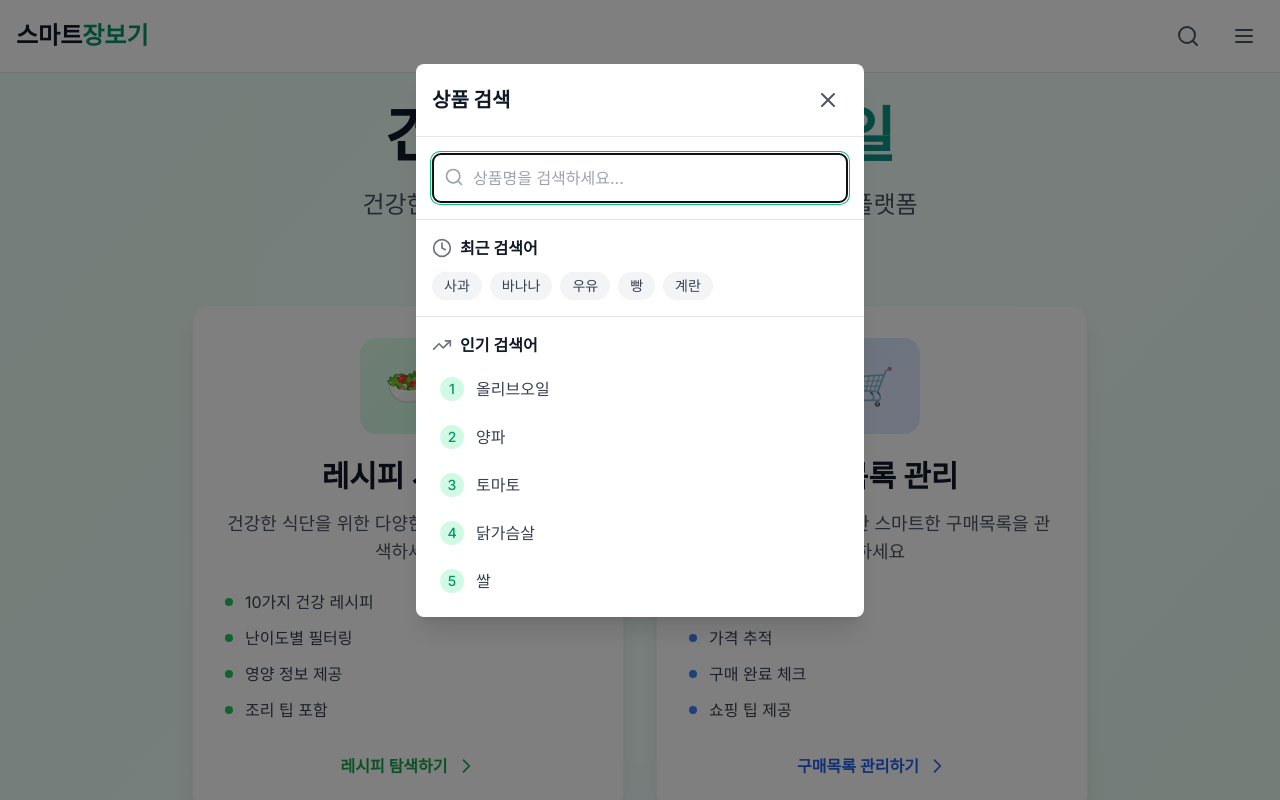
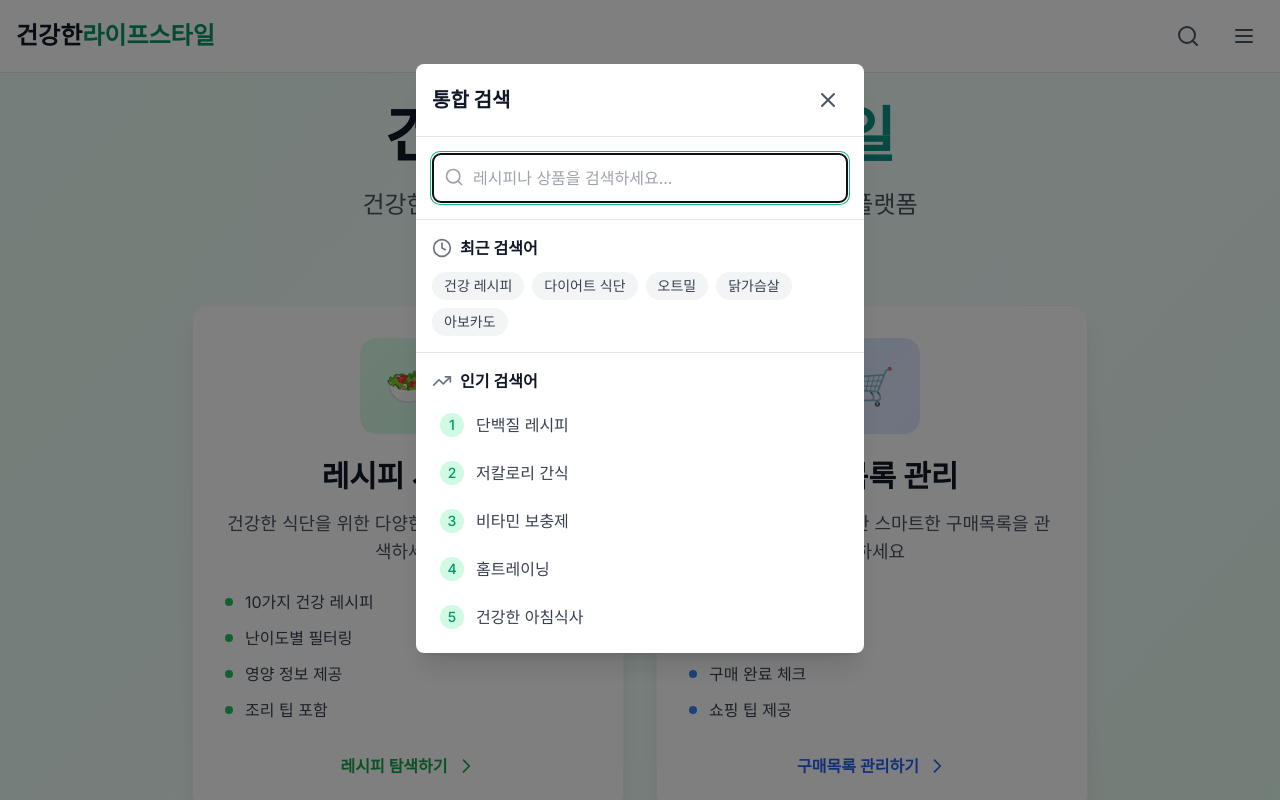
Before and after one commit to onedayonepaper/next-ts-health-starter, a Next.js app: page / in a window 1280 px wide. Both pictures are taken after a click on the button 1188 px from the left and 36 px from the top of the page. Shown: the top 800 px of the page. Built offline with nearby package versions, Linux system fonts and the light colour scheme.

Commit message:
Implement dynamic header and search configuration for different pages
Co-authored-by: onedayonepaper <onedayonepaper@gmail.com>

```diff
--- a/src/components/AppWrapper.tsx
+++ b/src/components/AppWrapper.tsx
@@ -1,6 +1,6 @@
 'use client'
 
-import React, { useState } from 'react'
+import React, { useState, useEffect } from 'react'
 import Header from './Header'
 import MobileMenu from './MobileMenu'
 import SearchModal from './SearchModal'
@@ -12,12 +12,54 @@ interface AppWrapperProps {
 export default function AppWrapper({ children }: AppWrapperProps) {
   const [isMenuOpen, setIsMenuOpen] = useState(false)
   const [isSearchOpen, setIsSearchOpen] = useState(false)
+  const [currentPath, setCurrentPath] = useState('')
+
+  useEffect(() => {
+    // 클라이언트 사이드에서 현재 경로 설정
+    setCurrentPath(window.location.pathname)
+
+    // 경로 변경 감지
+    const handleLocationChange = () => {
+      setCurrentPath(window.location.pathname)
+    }
+
+    window.addEventListener('popstate', handleLocationChange)
+    return () => window.removeEventListener('popstate', handleLocationChange)
+  }, [])
+
+  // 페이지별 헤더 설정
+  const getHeaderConfig = () => {
+    switch (currentPath) {
+      case '/recipe':
+        return {
+          title: '건강한레시피',
+          searchLabel: '레시피 검색',
+          searchType: 'recipe' as const
+        }
+      case '/shopping':
+        return {
+          title: '스마트장보기',
+          searchLabel: '상품 검색',
+          searchType: 'product' as const
+        }
+      default:
+        return {
+          title: '건강한라이프스타일',
+          searchLabel: '통합 검색',
+          searchType: 'integrated' as const
+        }
+    }
+  }
+
+  const headerConfig = getHeaderConfig()
 
   return (
     <>
       <Header
         onMenuClick={() => setIsMenuOpen(true)}
         onSearchClick={() => setIsSearchOpen(true)}
+        title={headerConfig.title}
+        searchLabel={headerConfig.searchLabel}
       />
       <MobileMenu
         isOpen={isMenuOpen}
@@ -26,6 +68,7 @@ export default function AppWrapper({ children }: AppWrapperProps) {
       <SearchModal
         isOpen={isSearchOpen}
         onClose={() => setIsSearchOpen(false)}
+        searchType={headerConfig.searchType}
       />
       {children}
     </>
--- a/src/components/Header.tsx
+++ b/src/components/Header.tsx
@@ -7,17 +7,48 @@ import Link from 'next/link'
 interface HeaderProps {
   onMenuClick: () => void
   onSearchClick: () => void
+  title?: string
+  searchLabel?: string
 }
 
-export default function Header({ onMenuClick, onSearchClick }: HeaderProps) {
+export default function Header({
+  onMenuClick,
+  onSearchClick,
+  title = "건강한라이프스타일",
+  searchLabel = "통합 검색"
+}: HeaderProps) {
+
+  // 제목에 따른 색상 강조 렌더링
+  const renderTitle = () => {
+    if (title === "스마트장보기") {
+      return (
+        <span>
+          스마트<span className="text-emerald-600">장보기</span>
+        </span>
+      )
+    } else if (title === "건강한레시피") {
+      return (
+        <span>
+          건강한<span className="text-green-600">레시피</span>
+        </span>
+      )
+    } else {
+      return (
+        <span>
+          건강한<span className="text-emerald-600">라이프스타일</span>
+        </span>
+      )
+    }
+  }
+
   return (
     <header className="bg-white shadow-sm border-b border-gray-200">
       <div className="container mx-auto px-4 py-4">
         <div className="flex items-center justify-between">
-          {/* 왼쪽: 스마트장보기 로고 */}
+          {/* 왼쪽: 페이지별 제목 */}
           <Link href="/" className="flex items-center">
             <h1 className="text-2xl font-bold text-gray-900">
-              스마트<span className="text-emerald-600">장보기</span>
+              {renderTitle()}
             </h1>
           </Link>
 
@@ -27,7 +58,7 @@ export default function Header({ onMenuClick, onSearchClick }: HeaderProps) {
             <button
               onClick={onSearchClick}
               className="p-2 text-gray-600 hover:text-emerald-600 hover:bg-emerald-50 rounded-lg transition-colors"
-              aria-label="상품 검색"
+              aria-label={searchLabel}
             >
               <Search className="w-6 h-6" />
             </button>
--- a/src/components/SearchModal.tsx
+++ b/src/components/SearchModal.tsx
@@ -6,19 +6,54 @@ import { X, Search, TrendingUp, Clock } from 'lucide-react'
 interface SearchModalProps {
   isOpen: boolean
   onClose: () => void
+  searchType?: 'integrated' | 'recipe' | 'product'
 }
 
-export default function SearchModal({ isOpen, onClose }: SearchModalProps) {
+export default function SearchModal({ isOpen, onClose, searchType = 'product' }: SearchModalProps) {
   const [searchTerm, setSearchTerm] = useState('')
-  const [recentSearches] = useState(['사과', '바나나', '우유', '빵', '계란'])
-  const [popularSearches] = useState(['올리브오일', '양파', '토마토', '닭가슴살', '쌀'])
+
+  // 검색 타입별 설정
+  const getSearchConfig = () => {
+    switch (searchType) {
+      case 'integrated':
+        return {
+          title: '통합 검색',
+          placeholder: '레시피나 상품을 검색하세요...',
+          recentSearches: ['건강 레시피', '다이어트 식단', '오트밀', '닭가슴살', '아보카도'],
+          popularSearches: ['단백질 레시피', '저칼로리 간식', '비타민 보충제', '홈트레이닝', '건강한 아침식사']
+        }
+      case 'recipe':
+        return {
+          title: '레시피 검색',
+          placeholder: '레시피를 검색하세요...',
+          recentSearches: ['아보카도 토스트', '퀴노아 샐러드', '연어 스테이크', '오트밀', '그릭요거트'],
+          popularSearches: ['간단한 아침식사', '고단백 요리', '다이어트 레시피', '건강한 간식', '저칼로리 요리']
+        }
+      case 'product':
+        return {
+          title: '상품 검색',
+          placeholder: '상품명을 검색하세요...',
+          recentSearches: ['사과', '바나나', '우유', '빵', '계란'],
+          popularSearches: ['올리브오일', '양파', '토마토', '닭가슴살', '쌀']
+        }
+      default:
+        return {
+          title: '상품 검색',
+          placeholder: '상품명을 검색하세요...',
+          recentSearches: ['사과', '바나나', '우유', '빵', '계란'],
+          popularSearches: ['올리브오일', '양파', '토마토', '닭가슴살', '쌀']
+        }
+    }
+  }
+
+  const config = getSearchConfig()
 
   if (!isOpen) return null
 
   const handleSearch = (term: string) => {
     setSearchTerm(term)
     // 여기에 실제 검색 로직을 추가할 수 있습니다.
-    console.log('검색어:', term)
+    console.log(`${config.title} - 검색어:`, term)
   }
 
   const handleSubmit = (e: React.FormEvent) => {
@@ -36,7 +71,7 @@ export default function SearchModal({ isOpen, onClose }: SearchModalProps) {
       >
         {/* 헤더 */}
         <div className="flex items-center justify-between p-4 border-b border-gray-200">
-          <h2 className="text-xl font-bold text-gray-900">상품 검색</h2>
+          <h2 className="text-xl font-bold text-gray-900">{config.title}</h2>
           <button
             onClick={onClose}
             className="p-2 text-gray-600 hover:text-gray-900 hover:bg-gray-100 rounded-lg transition-colors"
@@ -53,7 +88,7 @@ export default function SearchModal({ isOpen, onClose }: SearchModalProps) {
               type="text"
               value={searchTerm}
               onChange={(e) => setSearchTerm(e.target.value)}
-              placeholder="상품명을 검색하세요..."
+              placeholder={config.placeholder}
               className="w-full pl-10 pr-4 py-3 border border-gray-300 rounded-lg focus:ring-2 focus:ring-emerald-500 focus:border-transparent"
               autoFocus
             />
@@ -68,7 +103,7 @@ export default function SearchModal({ isOpen, onClose }: SearchModalProps) {
             <h3 className="font-semibold text-gray-900">최근 검색어</h3>
           </div>
           <div className="flex flex-wrap gap-2">
-            {recentSearches.map((search, index) => (
+            {config.recentSearches.map((search, index) => (
               <button
                 key={index}
                 onClick={() => handleSearch(search)}
@@ -87,7 +122,7 @@ export default function SearchModal({ isOpen, onClose }: SearchModalProps) {
             <h3 className="font-semibold text-gray-900">인기 검색어</h3>
           </div>
           <div className="space-y-2">
-            {popularSearches.map((search, index) => (
+            {config.popularSearches.map((search, index) => (
               <button
                 key={index}
                 onClick={() => handleSearch(search)}
```
Also changed, not shown: 1 other file (tests, documents, lock files or other folders).
